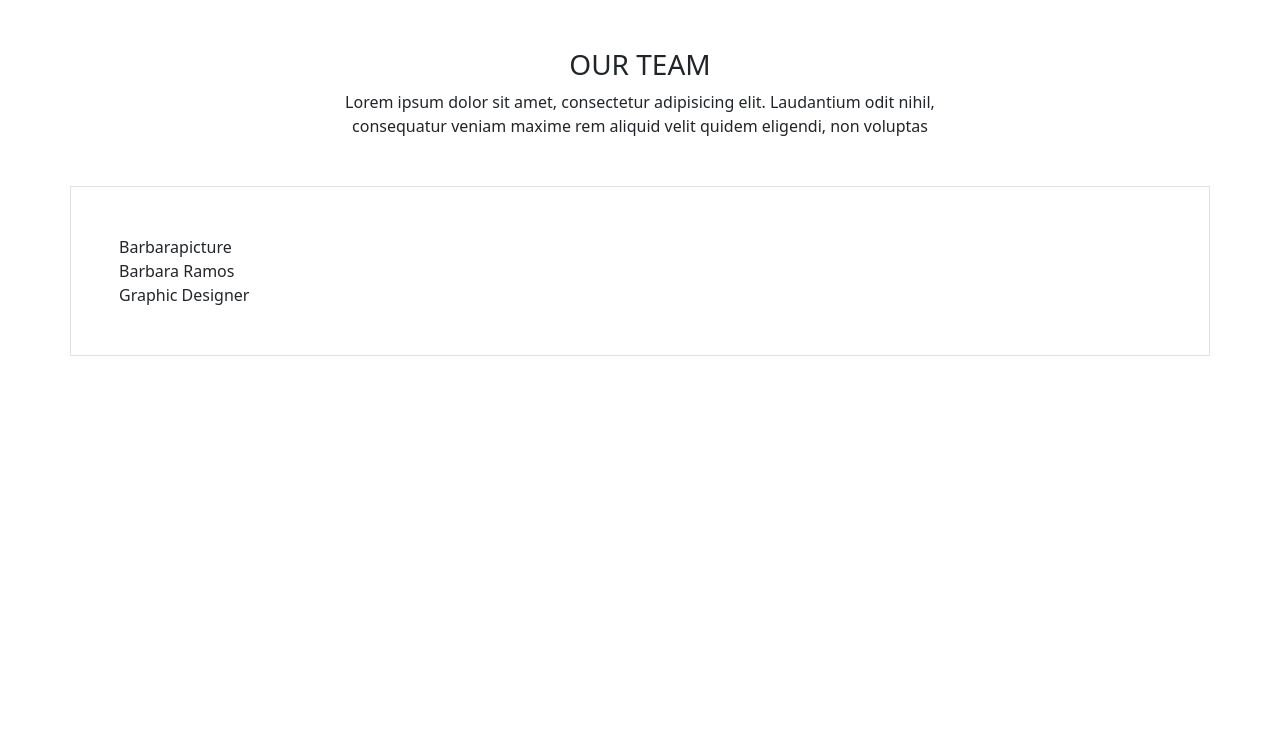
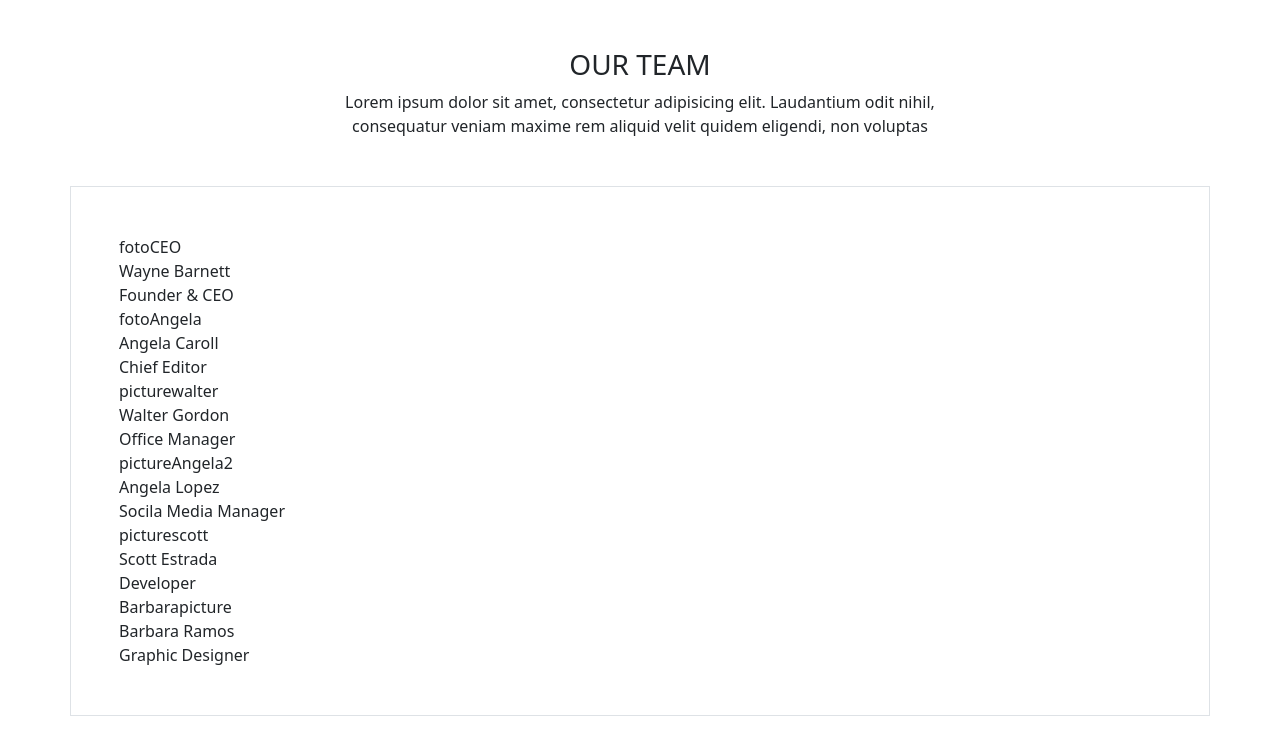
Before and after one commit to LeonardoContino/js-our-team, a plain HTML site: page index.html in a window 1280 px wide. Drawn offline with nearby package versions, Linux system fonts and the light colour scheme.

Commit message:
stampato tutte le scritte

```diff
--- a/main.js
+++ b/main.js
@@ -60,7 +60,7 @@ for (let i = 0; i < cards.length; i++) {
   const Currentcards = cards[i];
   console.log(Currentcards);
 
-  mainCard.innerHTML =
+  mainCard.innerHTML +=
     `<div class=“card-person”>${Currentcards.foto}</div>` +
     `<div class=“card-person”>${Currentcards.nome}</div>` +
     `<div class=“card-person”>${Currentcards.ruolo}</div>`;
--- a/style.css
+++ b/style.css
@@ -2,5 +2,4 @@
   border: 2px solid black;
   width: calc(100% / 3);
   min-height: 300px;
-  display: flex;
 }
```
